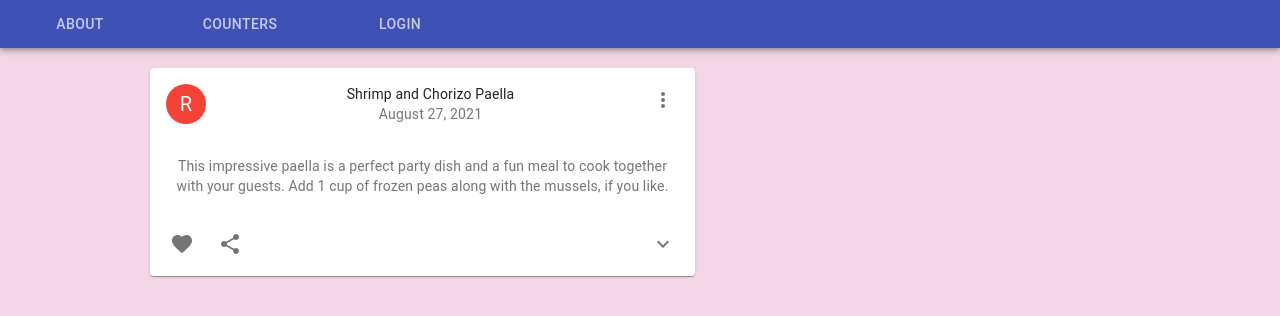
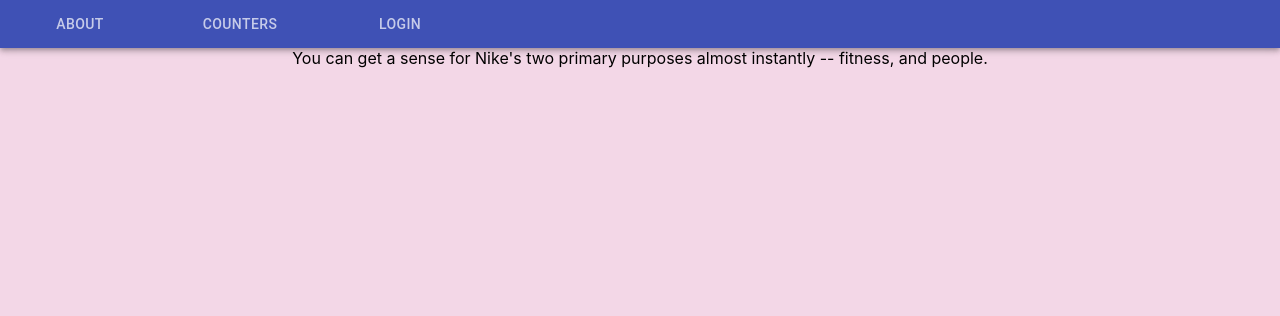
Before and after one commit to mashanobeard/second-task, a React (Create React App) app in the folder counter-counter/: page /About in a window 1280 px wide. Shown: the top 316 px of the page. Built offline with nearby package versions, Linux system fonts and the light colour scheme.

Commit message:
login-form-correct

```diff
--- a/counter-counter/src/App.js
+++ b/counter-counter/src/App.js
@@ -2,11 +2,10 @@ import React from 'react';
 import './App.css';
 import { AppBar, Tabs, Tab } from '@material-ui/core';
 import { BrowserRouter as Router, Route, Switch, Link } from 'react-router-dom';
-import About from './components/about';
+import About from './components/About';
 import CounterParent from './containers/CounterParent';
-import Other from './Other';
-import Login from "./components/login/LoginForm";
-
+import Other from './components/ErrorPage';
+import Login from "./components/Login";
 
 function App() {
 const routes = ["/About","/Counters", "/Login"];
@@ -21,39 +20,32 @@ const handleTabs=(e,val)=>{
       <Route
        path = "/"
        render={(history) => (
-
-
       <AppBar position="static">
         <Tabs value= {value} onChange={handleTabs}>
           <Tab
-
             label="About"
             value={routes[0]}
             component = {Link}
             to = {routes[0]} />
           <Tab
-
             label="Counters"
             value={routes[1]}
             component = {Link}
             to = {routes[1]}/>
           <Tab
-
             label="Login"
             value={routes[2]}
             component = {Link}
             to = {routes[2]}/>
-
         </Tabs>
       </AppBar>
        )} />
-
       <Switch>
 
       <Route path="/About" component ={About} />
       <Route path="/Counters" component ={CounterParent} />
       <Route path="/Login" component ={Login} />
-      <Route path="*"component ={Other} />
+      <Route component ={Other} />
 
 
 
--- a/counter-counter/src/components/login/LoginForm.js
+++ b/counter-counter/src/components/Login/index.js
@@ -2,13 +2,12 @@ import React from 'react';
 import { Formik } from 'formik';
 import * as yup from 'yup';
 
-
-
-const Login = () => {
-    const validationSchema = yup.object().shape({
+ const validationSchema = yup.object().shape({
         email: yup.string().email('Email is invalid').required("Email is required"),
         password: yup.string().typeError('Must be a string').required("Password is required").min(6,'min 6 symbols')
     })
+
+const Login = () => {
 
   return (
   <div>
--- a/counter-counter/src/components/about/index.js
+++ b/counter-counter/src/components/about/index.js
@@ -1,124 +1,8 @@
 import React from 'react';
-import { makeStyles } from '@material-ui/core/styles';
-import clsx from 'clsx';
-import Card from '@material-ui/core/Card';
-import CardHeader from '@material-ui/core/CardHeader';
-import CardContent from '@material-ui/core/CardContent';
-import CardActions from '@material-ui/core/CardActions';
-import Collapse from '@material-ui/core/Collapse';
-import Avatar from '@material-ui/core/Avatar';
-import IconButton from '@material-ui/core/IconButton';
-import Typography from '@material-ui/core/Typography';
-import { red } from '@material-ui/core/colors';
-import FavoriteIcon from '@material-ui/icons/Favorite';
-import ShareIcon from '@material-ui/icons/Share';
-import ExpandMoreIcon from '@material-ui/icons/ExpandMore';
-import MoreVertIcon from '@material-ui/icons/MoreVert';
 
-
-
-
-const useStyles = makeStyles((theme) => ({
-  root: {
-    maxWidth: 545,
-    marginLeft: 150,
-    marginTop: 20,
-  },
-  media: {
-    height: 0,
-    paddingTop: '56.25%', // 16:9
-  },
-  expand: {
-    transform: 'rotate(0deg)',
-    marginLeft: 'auto',
-    transition: theme.transitions.create('transform', {
-      duration: theme.transitions.duration.shortest,
-    }),
-  },
-  expandOpen: {
-    transform: 'rotate(180deg)',
-  },
-  avatar: {
-    backgroundColor: red[500],
-  },
-}));
-
-export default function About() {
-  const classes = useStyles();
-  const [expanded, setExpanded] = React.useState(false);
-
-  const handleExpandClick = () => {
-    setExpanded(!expanded);
-  };
-
-  return (
-    <Card className={classes.root}>
-      <CardHeader
-        avatar={
-          <Avatar aria-label="recipe" className={classes.avatar}>
-            R
-          </Avatar>
-        }
-        action={
-          <IconButton aria-label="settings">
-            <MoreVertIcon />
-          </IconButton>
-        }
-        title="Shrimp and Chorizo Paella"
-        subheader="August 27, 2021"
-      />
-
-      <CardContent>
-        <Typography variant="body2" color="textSecondary" component="p">
-          This impressive paella is a perfect party dish and a fun meal to cook together with your
-          guests. Add 1 cup of frozen peas along with the mussels, if you like.
-        </Typography>
-      </CardContent>
-      <CardActions disableSpacing>
-        <IconButton aria-label="add to favorites">
-          <FavoriteIcon />
-        </IconButton>
-        <IconButton aria-label="share">
-          <ShareIcon />
-        </IconButton>
-        <IconButton
-          className={clsx(classes.expand, {
-            [classes.expandOpen]: expanded,
-          })}
-          onClick={handleExpandClick}
-          aria-expanded={expanded}
-          aria-label="show more"
-        >
-          <ExpandMoreIcon />
-        </IconButton>
-      </CardActions>
-      <Collapse in={expanded} timeout="auto" unmountOnExit>
-        <CardContent>
-          <Typography paragraph>Method:</Typography>
-          <Typography paragraph>
-            Heat 1/2 cup of the broth in a pot until simmering, add saffron and set aside for 10
-            minutes.
-          </Typography>
-          <Typography paragraph>
-            Heat oil in a (14- to 16-inch) paella pan or a large, deep skillet over medium-high
-            heat. Add chicken, shrimp and chorizo, and cook, stirring occasionally until lightly
-            browned, 6 to 8 minutes. Transfer shrimp to a large plate and set aside, leaving chicken
-            and chorizo in the pan. Add pimentón, bay leaves, garlic, tomatoes, onion, salt and
-            pepper, and cook, stirring often until thickened and fragrant, about 10 minutes. Add
-            saffron broth and remaining 4 1/2 cups chicken broth; bring to a boil.
-          </Typography>
-          <Typography paragraph>
-            Add rice and stir very gently to distribute. Top with artichokes and peppers, and cook
-            without stirring, until most of the liquid is absorbed, 15 to 18 minutes. Reduce heat to
-            medium-low, add reserved shrimp and mussels, tucking them down into the rice, and cook
-            again without stirring, until mussels have opened and rice is just tender, 5 to 7
-            minutes more. (Discard any mussels that don’t open.)
-          </Typography>
-          <Typography>
-            Set aside off of the heat to let rest for 10 minutes, and then serve.
-          </Typography>
-        </CardContent>
-      </Collapse>
-    </Card>
-  );
+ function About() {
+   return(
+  <div >You can get a sense for Nike's two primary purposes almost instantly -- fitness, and people. </div>
+   )
 }
+export default About;
```
Also changed, not shown: counter-counter/src/components/ErrorPage/index.js (renamed from counter-counter/src/Other.js), 2 other files (tests, documents, lock files or other folders).
